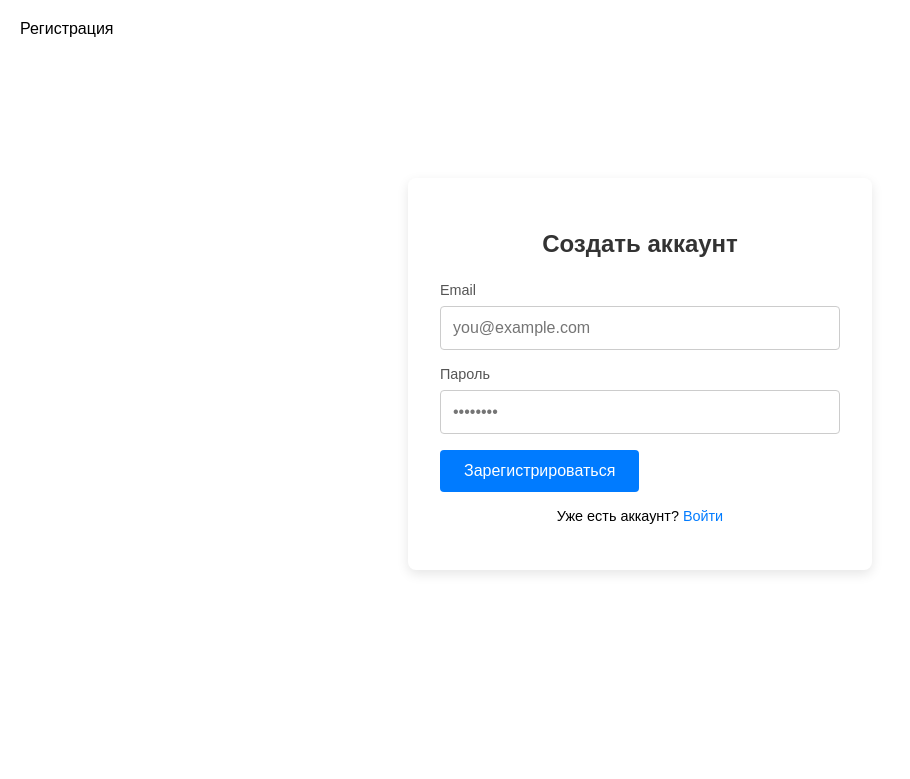
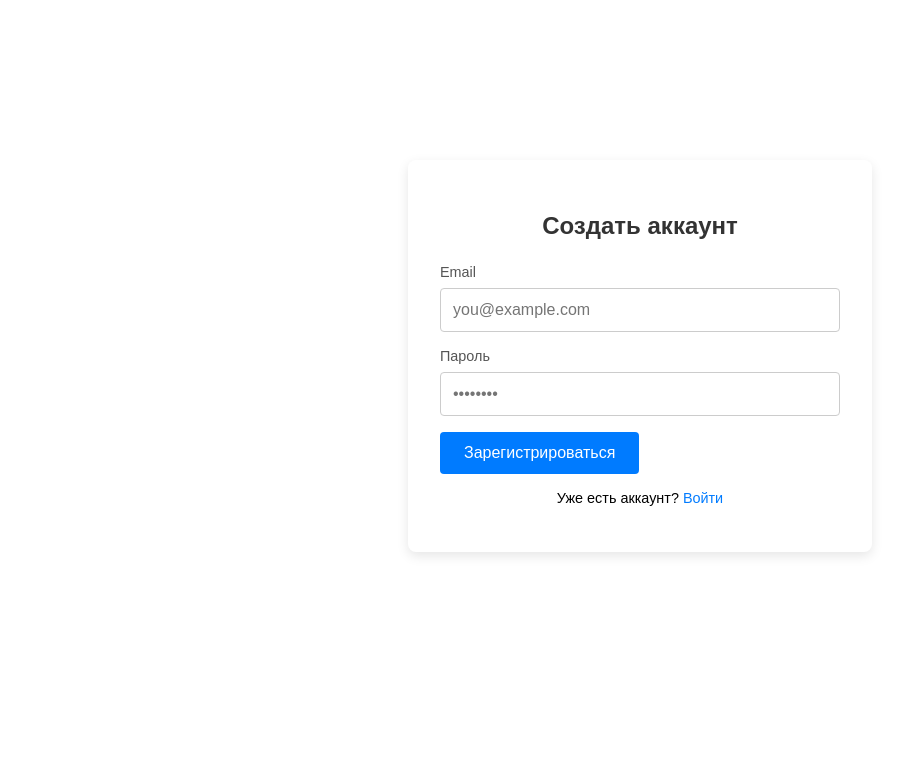
Before and after one commit to KRATZ-5/imec-ver-3-1, a FastAPI app: page /register in a window 1280 px wide. Shown: the top 779 px of the page, without its empty margins (0-910 px from the left). Run offline with FastAPI, Linux system fonts and the light colour scheme; parts of the project's set-up code (start-up, migrations or seed data) failed here and were passed over.

Commit message:
Edit about.html

```diff
--- a/app/templates/register.html
+++ b/app/templates/register.html
@@ -1,4 +1,3 @@
-{% block title %}Регистрация{% endblock %}
 {% block content %}
   <head>
     <link rel="stylesheet" href="/static/styles.css">
```
